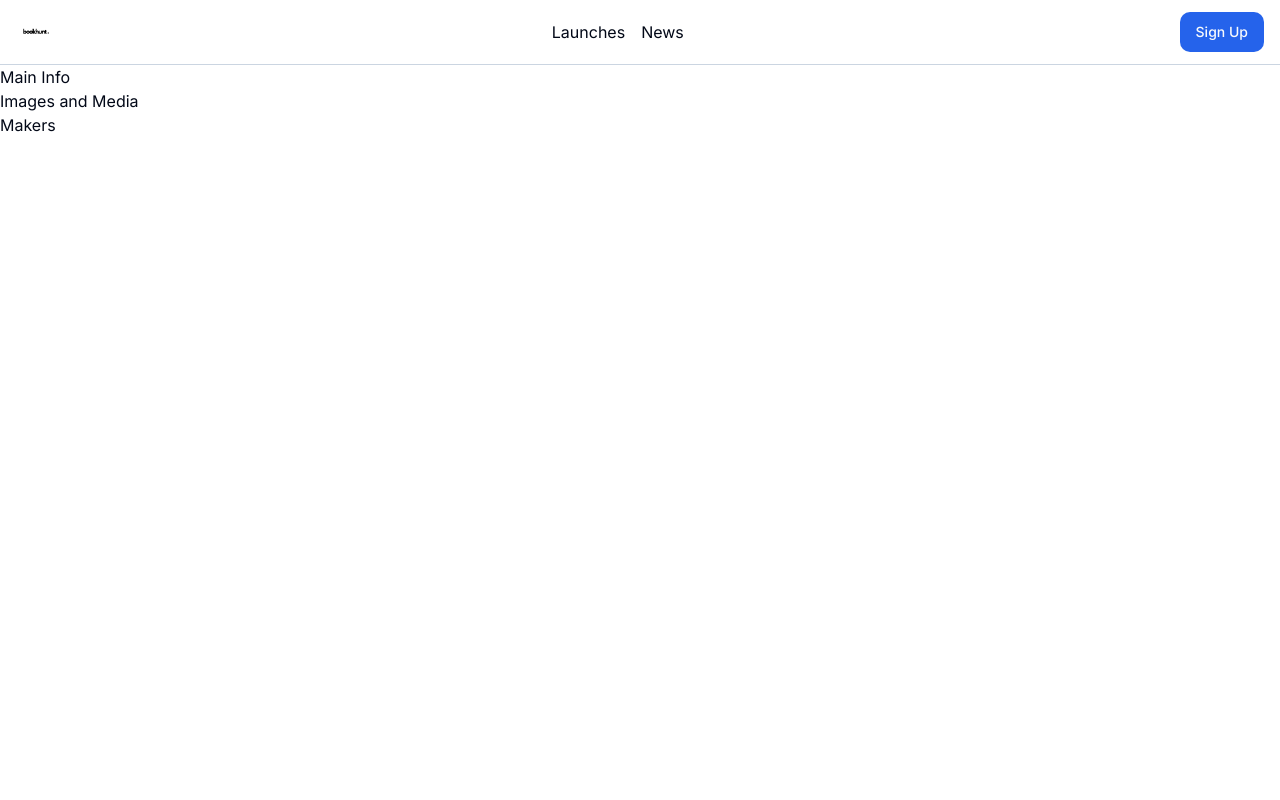
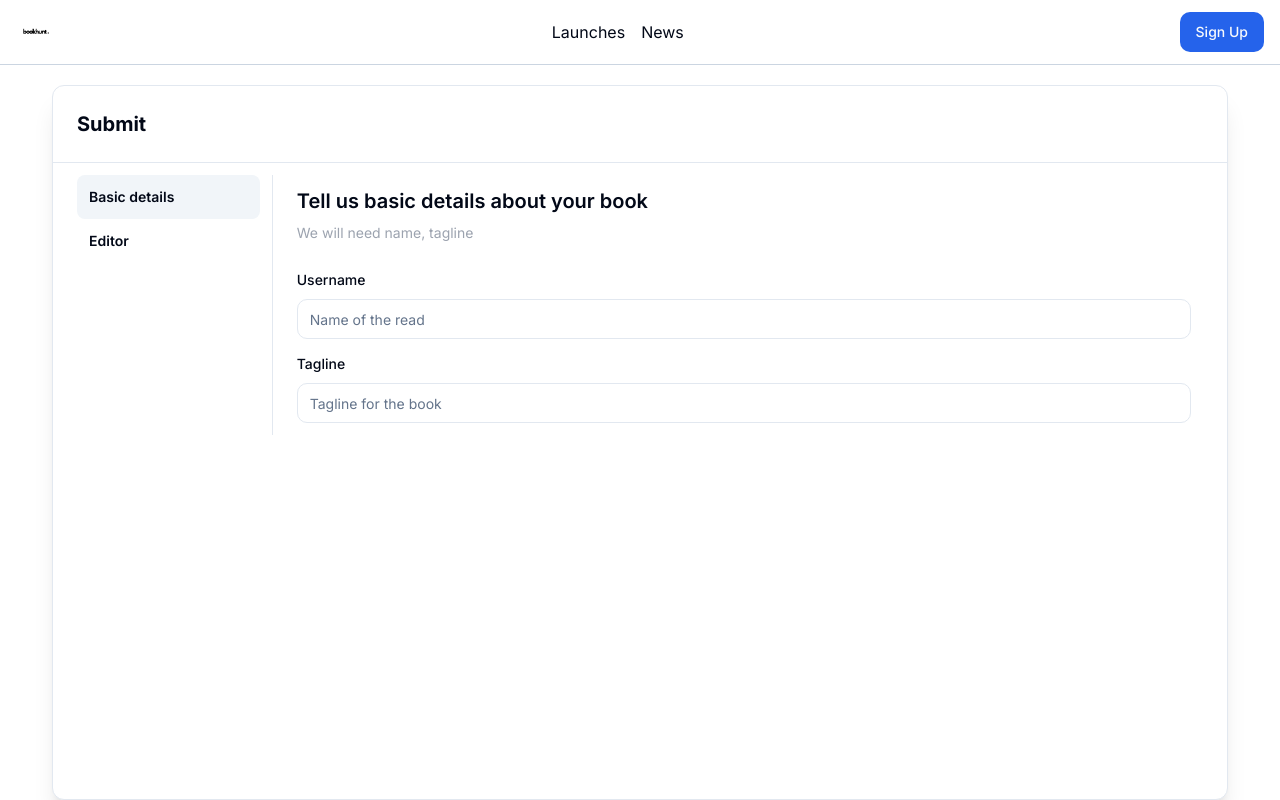
Before and after one commit to rakeshsenapathi/bookhunt, a Next.js app: page /posts/new/submission in a window 1280 px wide. Built offline with nearby package versions, Linux system fonts and the light colour scheme; no server answers.

Commit message:
chore: setup navigation submissions page

```diff
--- a/app/posts/new/submission/page.tsx
+++ b/app/posts/new/submission/page.tsx
@@ -1,17 +1,175 @@
 'use client';
 
 import { Transition } from '@/components/Transition';
+import { Card, CardContent, CardHeader } from '@/components/ui/card';
+import {
+    Form,
+    FormControl,
+    FormDescription,
+    FormField,
+    FormItem,
+    FormLabel,
+    FormMessage,
+} from '@/components/ui/form';
+import { Separator } from '@/components/ui/separator';
+import { cn } from '@/lib/utils';
+import { useState } from 'react';
+import { Input } from '@/components/ui/input';
+import { zodResolver } from '@hookform/resolvers/zod';
+import { useForm } from 'react-hook-form';
+import { z } from 'zod';
+import { Button } from '@/components/ui/button';
 
 export default function SubmissionPage() {
+    const [currentTab, setCurrentTab] = useState<number>(1);
+
+    const navigationContent = [
+        {
+            index: 1,
+            label: 'Basic details',
+        },
+        {
+            index: 2,
+            label: 'Editor',
+        },
+    ];
+
+    const formSchema = z.object({
+        username: z.string().min(2, {
+            message: 'Username must be at least 2 characters.',
+        }),
+        tagline: z.string().min(2, {
+            message: 'tagline must be at least 2 characters.',
+        }),
+    });
+
+    const form = useForm<z.infer<typeof formSchema>>({
+        resolver: zodResolver(formSchema),
+        defaultValues: {
+            username: '',
+            tagline: '',
+        },
+    });
+
+    function onSubmit(values: z.infer<typeof formSchema>) {
+        console.log(values);
+    }
+
+    const SubmissionNavigation = () => {
+        return (
+            <nav className="flex flex-col grow-0 w-1/5">
+                {navigationContent.map((obj, index) => (
+                    <div
+                        key={obj.index}
+                        className={cn(
+                            'p-3 rounded-sm text-sm font-semibold cursor-pointer transition-colors duration-500',
+                            currentTab === obj.index ? 'bg-secondary' : ''
+                        )}
+                        onClick={() => setCurrentTab(obj.index)}
+                    >
+                        {obj.label}
+                    </div>
+                ))}
+            </nav>
+        );
+    };
+
+    const HeadingText = ({
+        mainText,
+        subText,
+    }: {
+        mainText: string;
+        subText: string;
+    }) => {
+        return (
+            <div className="flex flex-col gap-2">
+                <h1 className="text-xl font-semibold">{mainText}</h1>
+                <h3 className="text-sm text-gray-400">{subText}</h3>
+            </div>
+        );
+    };
+
+    const BasicDetailsContainer = () => {
+        return (
+            <>
+                <HeadingText
+                    mainText="Tell us basic details about your book"
+                    subText="We will need name, tagline"
+                />
+                <div className="pt-6">
+                    <Form {...form}>
+                        <form
+                            onSubmit={form.handleSubmit(onSubmit)}
+                            className="space-y-3"
+                        >
+                            <FormField
+                                control={form.control}
+                                name="username"
+                                render={({ field }) => (
+                                    <FormItem>
+                                        <FormLabel>Username</FormLabel>
+                                        <FormControl>
+                                            <Input
+                                                placeholder="Name of the read"
+                                                {...field}
+                                            />
+                                        </FormControl>
+                                        <FormMessage />
+                                    </FormItem>
+                                )}
+                            />
+                            <FormField
+                                control={form.control}
+                                name="tagline"
+                                render={({ field }) => (
+                                    <FormItem>
+                                        <FormLabel>Tagline</FormLabel>
+                                        <FormControl>
+                                            <Input
+                                                placeholder="Tagline for the book"
+                                                {...field}
+                                            />
+                                        </FormControl>
+                                        <FormMessage />
+                                    </FormItem>
+                                )}
+                            />
+                        </form>
+                    </Form>
+                </div>
+            </>
+        );
+    };
+
+    const EditorContainer = () => {
+        return (
+            <div>
+                <HeadingText
+                    mainText="Main Rich Text Editor"
+                    subText="orchestrate your book"
+                />
+            </div>
+        );
+    };
+
     return (
-        <Transition>
-            <div className="grid grid-cols-2 gap-5">
-                <div className="flex flex-col ">
-                    <div>Main Info</div>
-                    <div>Images and Media</div>
-                    <div>Makers</div>
-                </div>
-            </div>
+        <Transition className="flex flex-grow min-w-screen px-0 sm:px-8 -translate-y-10">
+            <Card className="mx-5 mt-5 w-full shadow-xl">
+                <CardHeader className="text-xl font-bold">Submit</CardHeader>
+                <Separator />
+                <CardContent>
+                    <div className="flex flex-row gap-3 py-3">
+                        <SubmissionNavigation />
+                        <div>
+                            <Separator orientation="vertical" />
+                        </div>
+                        <div className="p-3 w-full">
+                            {currentTab === 1 && <BasicDetailsContainer />}
+                            {currentTab === 2 && <EditorContainer />}
+                        </div>
+                    </div>
+                </CardContent>
+            </Card>
         </Transition>
     );
 }
--- /dev/null
+++ b/components/ui/input.tsx
@@ -0,0 +1,25 @@
+import * as React from "react"
+
+import { cn } from "@/lib/utils"
+
+export interface InputProps
+  extends React.InputHTMLAttributes<HTMLInputElement> {}
+
+const Input = React.forwardRef<HTMLInputElement, InputProps>(
+  ({ className, type, ...props }, ref) => {
+    return (
+      <input
+        type={type}
+        className={cn(
+          "flex h-10 w-full rounded-md border border-input bg-background px-3 py-2 text-sm ring-offset-background file:border-0 file:bg-transparent file:text-sm file:font-medium placeholder:text-muted-foreground focus-visible:outline-none focus-visible:ring-2 focus-visible:ring-ring focus-visible:ring-offset-2 disabled:cursor-not-allowed disabled:opacity-50",
+          className
+        )}
+        ref={ref}
+        {...props}
+      />
+    )
+  }
+)
+Input.displayName = "Input"
+
+export { Input }
```
Also changed, not shown: package.json (+24 -2 lines), 1 other file (tests, documents, lock files or other folders).
